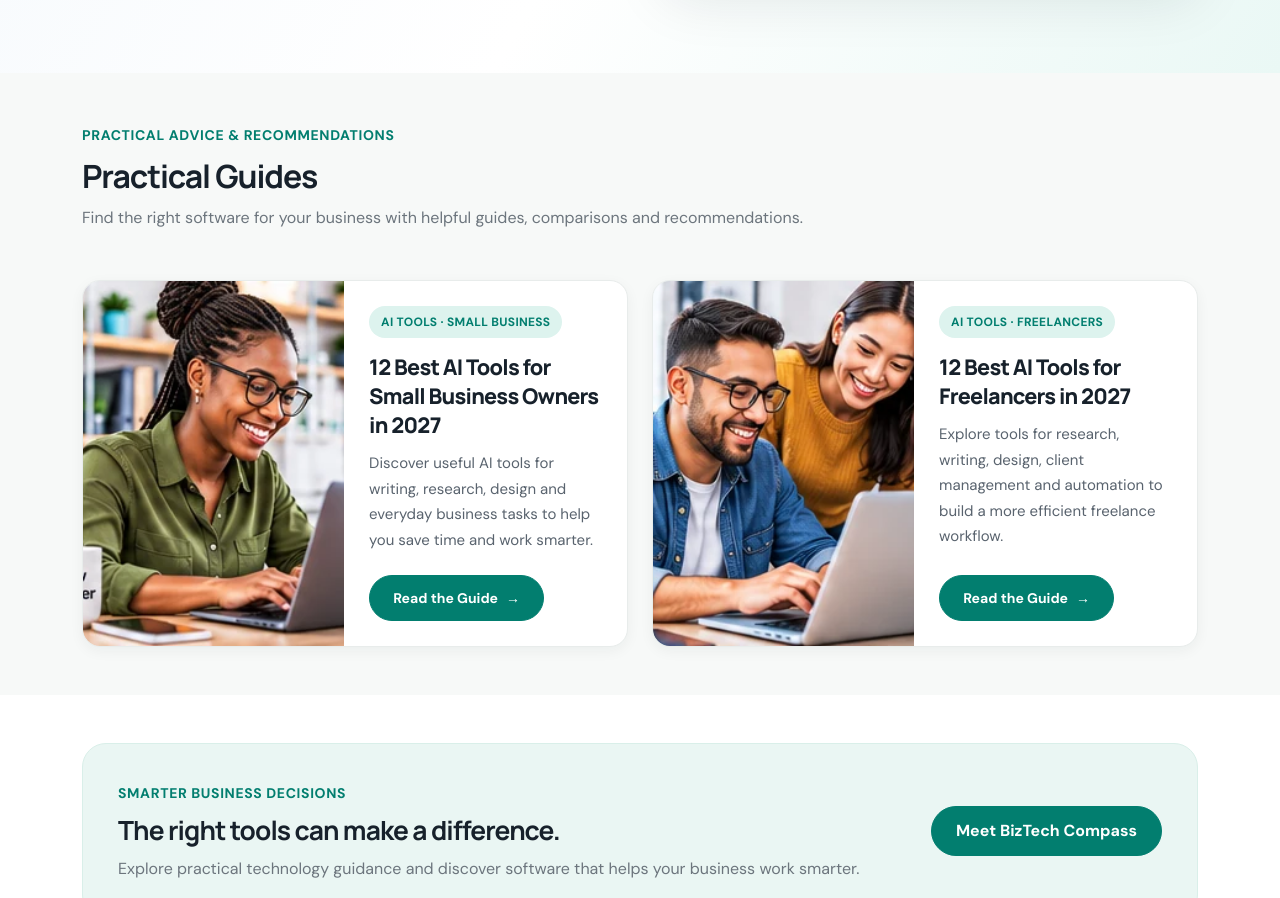
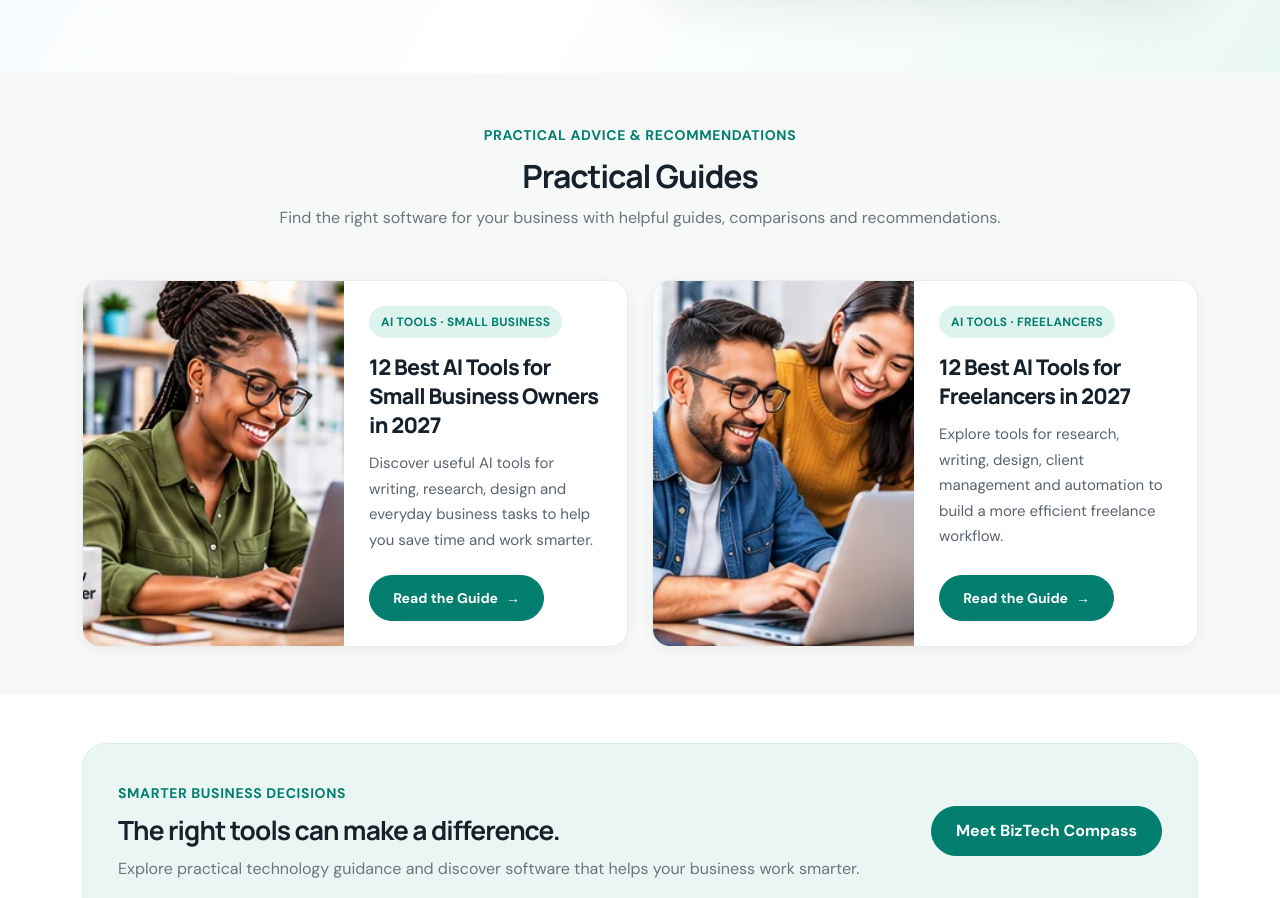
Before and after one commit to Victordavic/the-ai-business-guide, a plain HTML site: page index.html in a window 1280 px wide. Shown: the part 820-1718 px from the top of the page. Drawn offline with nearby package versions, Linux system fonts and the light colour scheme.

Commit message:
Update index.html

```diff
--- a/index.html
+++ b/index.html
@@ -173,7 +173,7 @@
   <div class="container">
 
     <!-- SECTION INTRO -->
-    <div class="mb-4 mb-lg-5">
+    <div class="mb-4 mb-lg-5 text-center">
       <span class="eyebrow">PRACTICAL ADVICE &amp; RECOMMENDATIONS</span>
       <h2 class="fw-bold mt-2">Practical Guides</h2>
       <p class="text-secondary mb-0">
```
